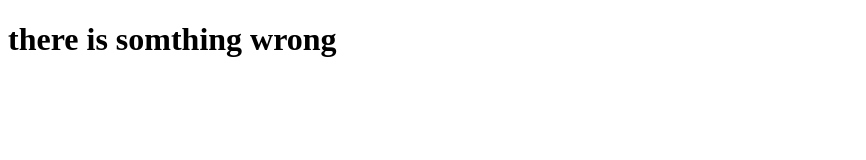
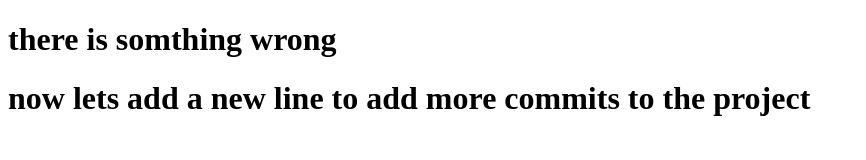
Before and after one commit to minifit/abood, a plain HTML site: page what'swhrong.html in a window 1280 px wide. Shown: the whole page, without its empty margins (0-866 px from the left). Drawn offline with Linux system fonts and the light colour scheme.

Commit message:
adding a new line

```diff
--- a/what'swhrong.html
+++ b/what'swhrong.html
@@ -5,5 +5,6 @@
 </head>
 <body>
 	<h1>there is somthing wrong</h1>
+	<h1>now lets add a new line to add more commits to the project</h1>
 </body>
 </html>
```
